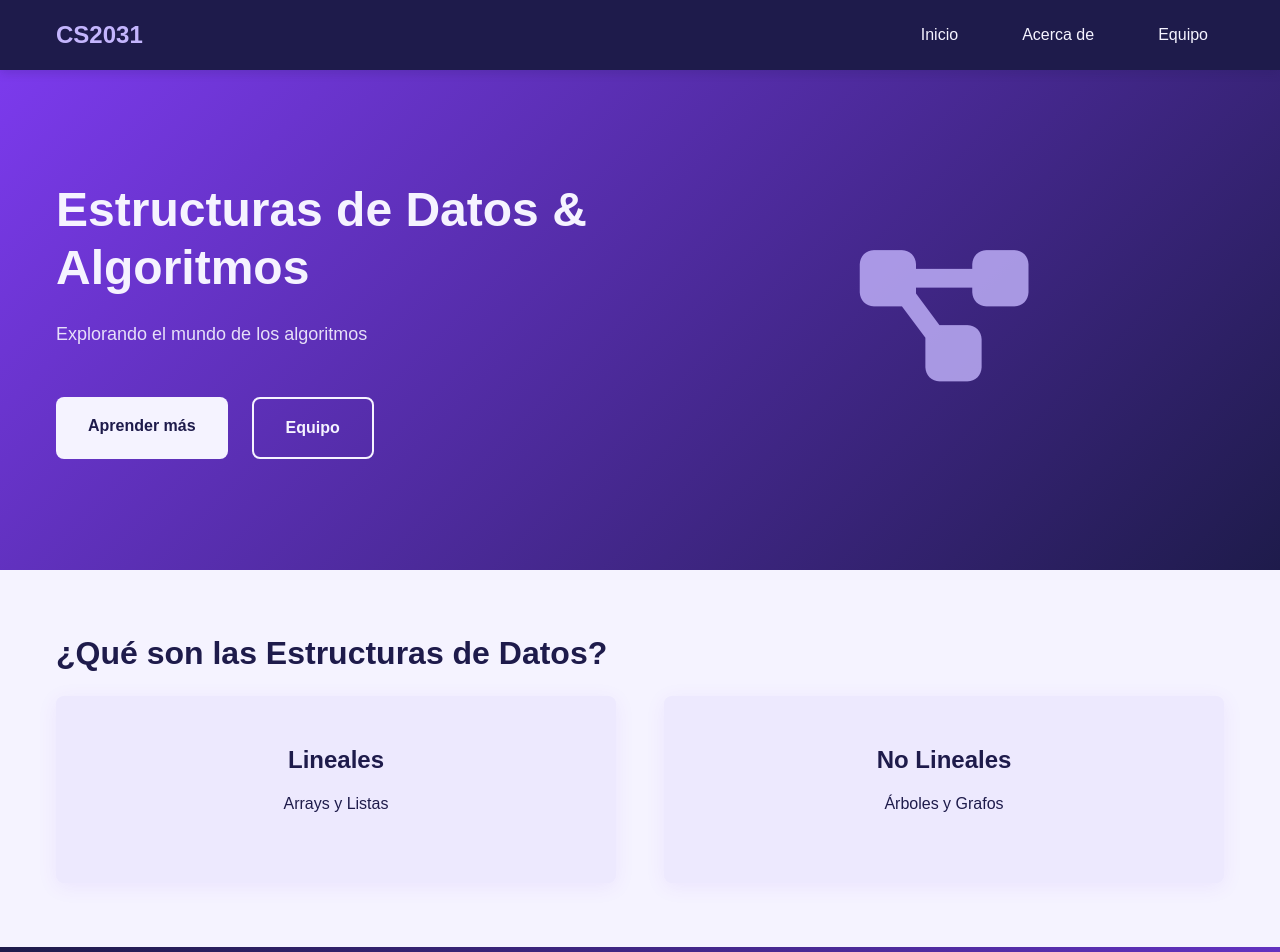
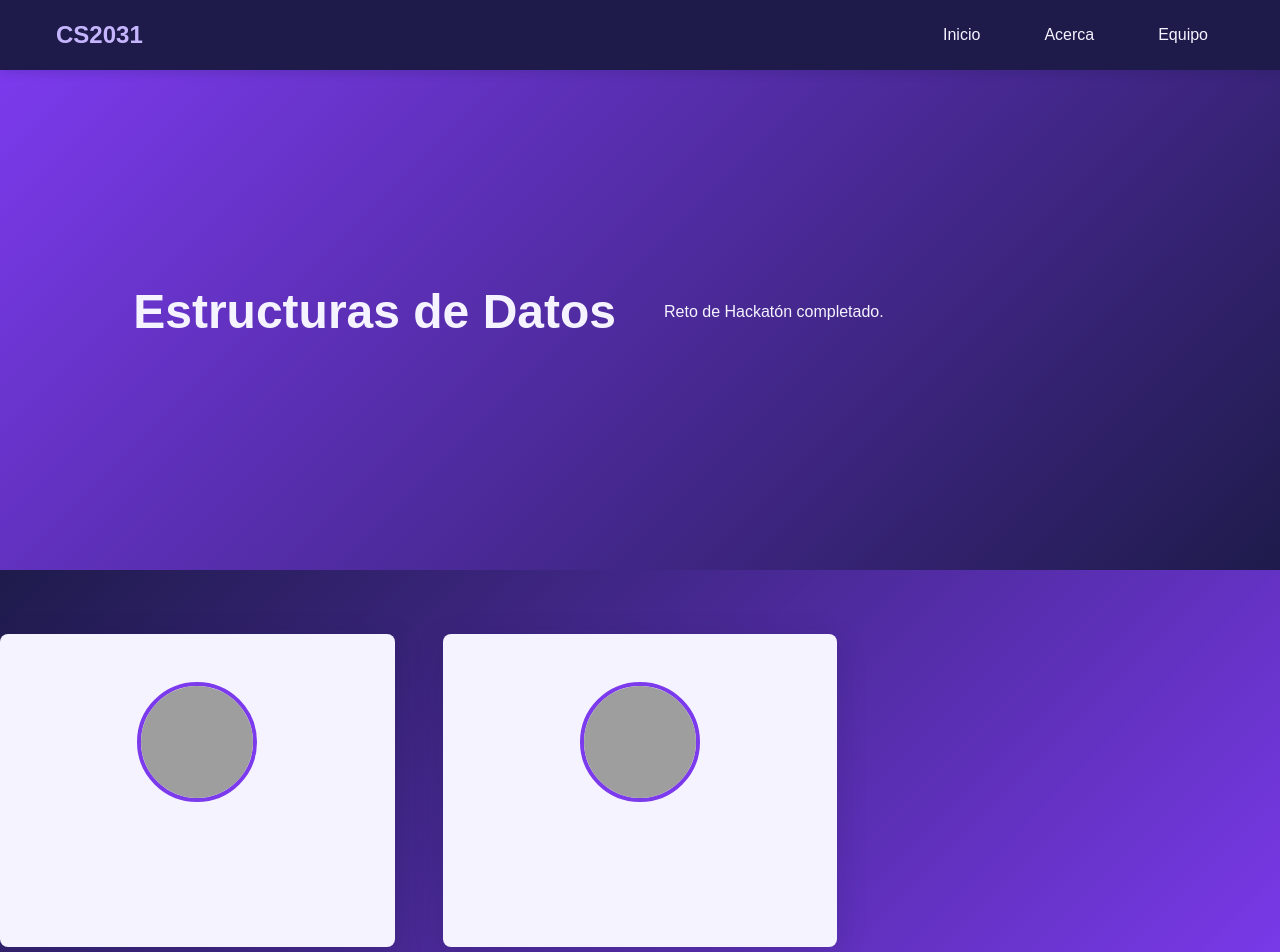
Before and after one commit to adrianaalvarad/Hackathon-1, a plain HTML site: page index.html in a window 1280 px wide. Shown: the top 952 px of the page. Drawn offline with Linux system fonts and the light colour scheme; grey boxes are pictures that could not be loaded.

Commit message:
Fix: Limpieza de HTML para pasar validación de Actions

```diff
--- a/index.html
+++ b/index.html
@@ -1,90 +1,61 @@
 <!DOCTYPE html>
 <html lang="es">
 <head>
-    <meta charset="UTF-8" />
-    <meta name="viewport" content="width=device-width, initial-scale=1.0" />
-    <title>Estructuras de Datos - CS2031 Team</title>
-    <link rel="stylesheet" href="styles/page.css" />
-    <link rel="stylesheet" href="styles/header.css" />
-    <link rel="stylesheet" href="styles/nav.css" />
-    <link rel="stylesheet" href="styles/main.css" />
-    <link rel="stylesheet" href="styles/team.css" />
-    <link rel="stylesheet" href="styles/footer.css" />
-    <link
-      rel="stylesheet"
-      href="https://cdnjs.cloudflare.com/ajax/libs/font-awesome/6.0.0/css/all.min.css"
-    />
+    <meta charset="UTF-8">
+    <meta name="viewport" content="width=device-width, initial-scale=1.0">
+    <title>Hackathon Team</title>
+    <link rel="stylesheet" href="styles/page.css">
+    <link rel="stylesheet" href="styles/header.css">
+    <link rel="stylesheet" href="styles/nav.css">
+    <link rel="stylesheet" href="styles/main.css">
+    <link rel="stylesheet" href="styles/team.css">
+    <link rel="stylesheet" href="styles/footer.css">
+    <link rel="stylesheet" href="https://cdnjs.cloudflare.com/ajax/libs/font-awesome/6.0.0/css/all.min.css">
 </head>
 <body>
     <div class="page">
-      <header class="header">
         <nav class="nav">
             <div class="nav__container">
-            <div class="nav__brand">
                 <span class="nav__logo">CS2031</span>
-            </div>
-
-            <input type="checkbox" id="nav-toggle" class="nav__checkbox" />
+                <input type="checkbox" id="nav-toggle" class="nav__checkbox">
                 <label for="nav-toggle" class="nav__toggle">
-              <span class="nav__toggle-line nav__toggle-line--top"></span>
-              <span class="nav__toggle-line nav__toggle-line--middle"></span>
-              <span class="nav__toggle-line nav__toggle-line--bottom"></span>
+                    <span class="nav__toggle-line"></span>
+                    <span class="nav__toggle-line"></span>
+                    <span class="nav__toggle-line"></span>
                 </label>
-
                 <ul class="nav__list">
                     <li class="nav__item"><a href="#hero" class="nav__link">Inicio</a></li>
-              <li class="nav__item"><a href="#about" class="nav__link">Acerca de</a></li>
+                    <li class="nav__item"><a href="#about" class="nav__link">Acerca</a></li>
                     <li class="nav__item"><a href="#team" class="nav__link">Equipo</a></li>
                 </ul>
             </div>
         </nav>
-      </header>
 
-      <main class="main">
         <section id="hero" class="hero">
             <div class="hero__container">
-            <div class="hero__content">
-              <h1 class="hero__title">Estructuras de Datos & Algoritmos</h1>
-              <p class="hero__subtitle">Explorando el mundo de los algoritmos</p>
-              <div class="hero__actions">
-                <a href="#about" class="hero__button hero__button--primary">Aprender más</a>
-                <a href="#team" class="hero__button hero__button--secondary">Equipo</a>
-              </div>
-            </div>
-            <div class="hero__visual">
-              <div class="hero__icon"><i class="fas fa-project-diagram"></i></div>
-            </div>
-          </div>
-        </section>
-
-        <section id="about" class="about">
-          <div class="about__container">
-            <h2 class="about__title">¿Qué son las Estructuras de Datos?</h2>
-            <div class="about__content">
-              <div class="about__card"><h3>Lineales</h3><p>Arrays y Listas</p></div>
-              <div class="about__card"><h3>No Lineales</h3><p>Árboles y Grafos</p></div>
-            </div>
+                <h1>Estructuras de Datos</h1>
+                <p>Reto de Hackatón completado.</p>
             </div>
         </section>
 
         <section id="team" class="team">
-          <div class="team__container">
-            <h2 class="team__title">Nuestro Equipo</h2>
             <div class="team__grid">
                 <div class="team-card">
-                <img src="https://w0.peakpx.com/wallpaper/862/205/HD-wallpaper-bts-v-bts-bts-v.jpg" class="team-card__photo" />
-                <h3 class="team-card__name">Alanis Espinoza</h3>
-                <p>Developer</p>
+                    <img src="https://w0.peakpx.com/wallpaper/862/205/HD-wallpaper-bts-v-bts-bts-v.jpg" alt="Alanis" class="team-card__photo">
+                    <h3>Alanis Espinoza</h3>
+                    <div class="team-card__social">
+                        <a href="#" class="team-card__social-link"><i class="fab fa-github"></i></a>
+                    </div>
                 </div>
                 <div class="team-card">
-                <img src="https://www.patasencasa.com/sites/default/files/styles/article_detail_desktop/public/2023-08/gato-gris.jpg.webp?itok=wPQE9NB_" class="team-card__photo" />
-                <h3 class="team-card__name">Adriana Alvarado</h3>
-                <p>Backend Developer</p>
+                    <img src="https://www.patasencasa.com/sites/default/files/styles/article_detail_desktop/public/2023-08/gato-gris.jpg.webp?itok=wPQE9NB_" alt="Adriana" class="team-card__photo">
+                    <h3>Adriana Alvarado</h3>
+                    <div class="team-card__social">
+                        <a href="#" class="team-card__social-link"><i class="fab fa-github"></i></a>
                     </div>
                 </div>
             </div>
         </section>
-      </main>
 
         <footer class="footer">
             <p>&copy; 2026 CS2031 Team</p>
```
Lines whose indentation alone changed are shown as unchanged.
